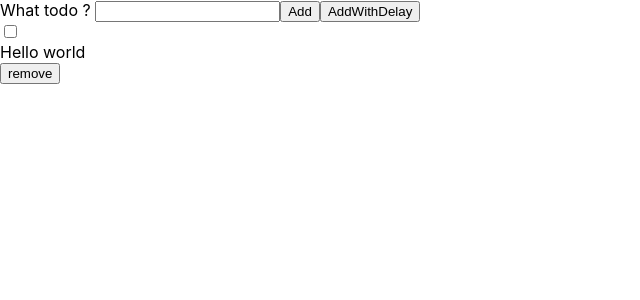
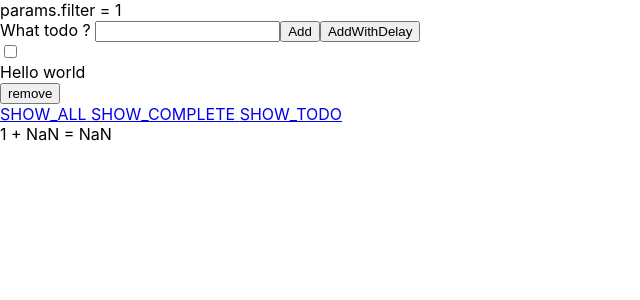
Before and after one commit to rod41732/react-todo-list, a React (Create React App) app: page /1 in a window 1280 px wide. Shown: the top 300 px of the page, without its empty margins (0-640 px from the left). Built offline with nearby package versions, Linux system fonts and the light colour scheme.

Commit message:
basic todo function

```diff
--- a/package.json
+++ b/package.json
@@ -9,6 +9,7 @@
     "react": "^16.12.0",
     "react-dom": "^16.12.0",
     "react-redux": "^7.1.3",
+    "react-router-dom": "^5.1.2",
     "react-scripts": "3.3.0",
     "redux": "^4.0.5",
     "redux-logger": "^3.0.6",
--- a/src/App.js
+++ b/src/App.js
@@ -1,12 +1,19 @@
 import React from 'react';
 import './App.css';
 import TodoApp from './todo/TodoApp';
+import { BrowserRouter as Router, Route } from "react-router-dom";
+
+const AddNumber = ({match : {params}}) => {
+  const {a, b} = params;
+  return <div> {+a} + {+b} = {+a+(+b)} </div>
+}
 
 function App() {
   return (
-    <>
-      <TodoApp></TodoApp>
-    </>
+    <Router>
+      <Route path="/:filter?" component={TodoApp}/>
+      <Route path="/:a/:b?" component={AddNumber}/>
+    </Router>
   );
 }
 
--- a/src/todo/TodoApp.js
+++ b/src/todo/TodoApp.js
@@ -1,6 +1,7 @@
 import React from 'react'
 import AddTodo from './AddTodo';
 import TodoList from './TodoList';
+import TodoFilter from './TodoFilter'
 import thunkMiddleware from 'redux-thunk'
 import { createLogger } from 'redux-logger';
 import rootReducer from './reducers';
@@ -11,9 +12,10 @@ import { addTodo } from './actions'
 const loggerMiddleware = createLogger()
 
 
-export default class TodoApp extends React.Component {
-
-  render() {
+// match.params is passed by `Route` in react-router
+// it only pass to direct child
+const TodoApp = ({match: { params }}) => {
+  console.log(params);
   const store = createStore(
     rootReducer,
     applyMiddleware(
@@ -25,9 +27,12 @@ export default class TodoApp extends React.Component {
   store.dispatch(addTodo("Hello world"))
 
   return (<Provider store={store}>
+    <div> params.filter = {params.filter} </div>
     <AddTodo/>
-      <TodoList/>
+    <TodoList filter={params.filter}/>
+    <TodoFilter/>
     {/* <FilterTodo/> */}
   </Provider>);
 }
-}
+
+export default TodoApp;
--- /dev/null
+++ b/src/todo/TodoFilter.js
@@ -0,0 +1,15 @@
+import React from 'react';
+import { NavLink } from 'react-router-dom';
+const filterTypes = ['SHOW_ALL', 'SHOW_COMPLETE', 'SHOW_TODO'];
+
+const TodoFilter = ({filter}) => {
+  return <div>
+    {
+      filterTypes.map(ft => {
+      return <NavLink to={'/' + ft}> { ft }</NavLink>
+      })
+    }
+  </div>
+};
+
+export default TodoFilter;
--- a/src/todo/TodoList.js
+++ b/src/todo/TodoList.js
@@ -1,7 +1,7 @@
 import React from 'react'
 import { connect } from 'react-redux';
 import { toggleTodo, removeTodo } from "./actions";
-
+// params is used for accesing params in URL
 const TodoList = ({todos, toggleTodo, removeTodo}) => {
   return <div>
     {
```
Also changed, not shown: public/icons/notifications-24px.svg (added), 1 other file (tests, documents, lock files or other folders). Lines whose indentation alone changed are shown as unchanged.
